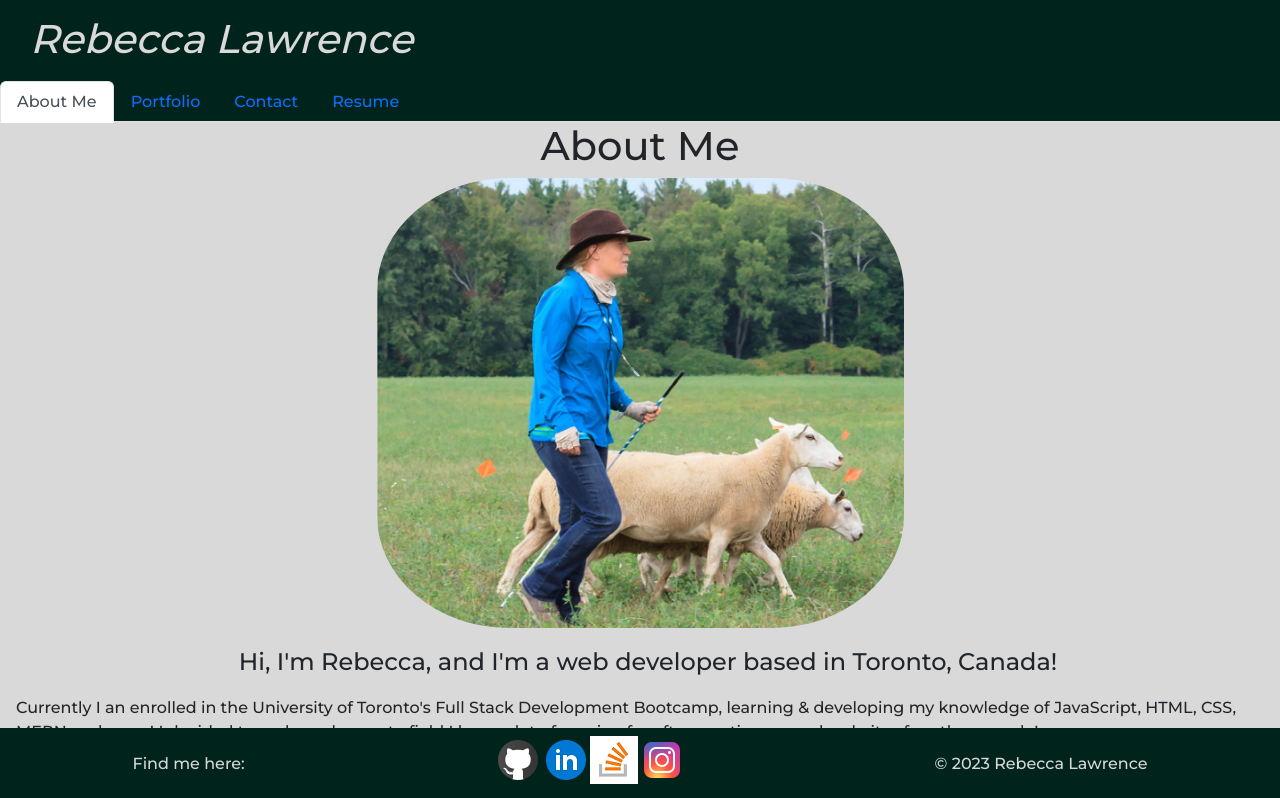
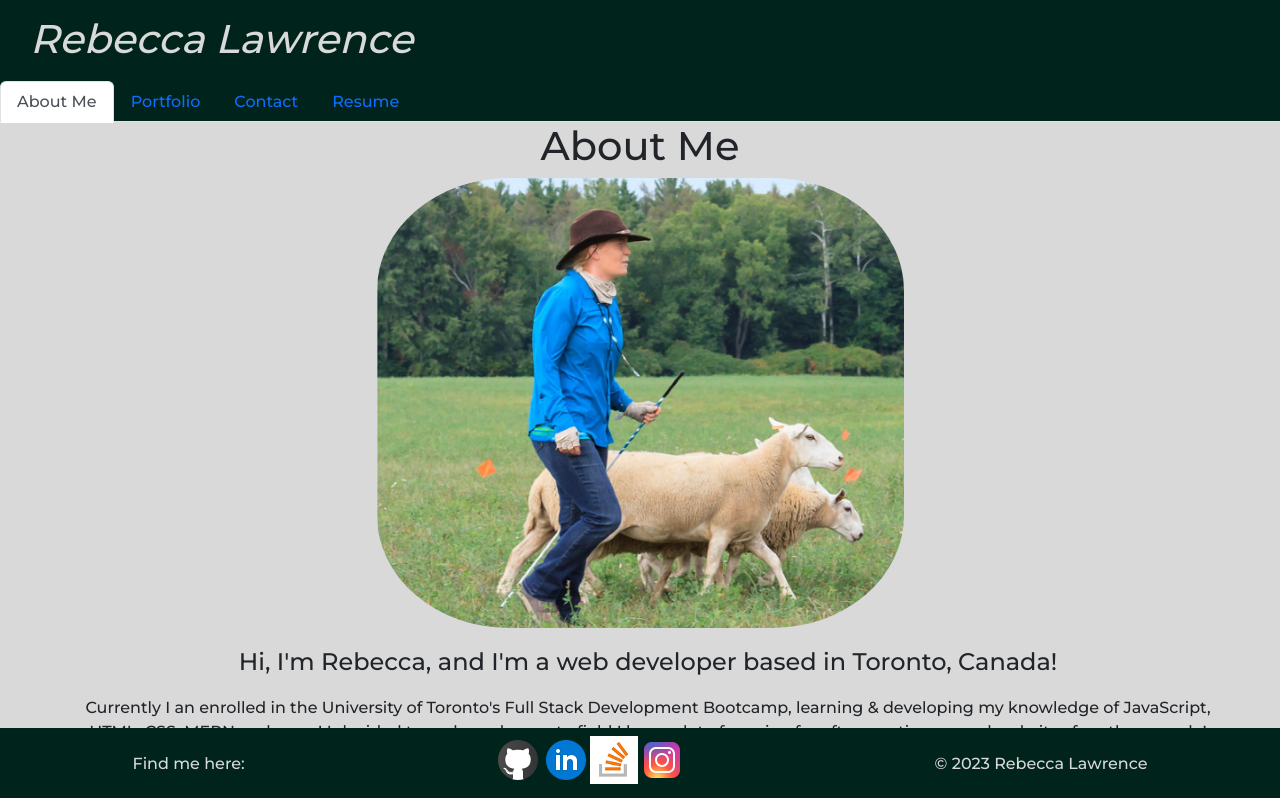
Before and after one commit to rkml14/rkml-portfolio, a React (Create React App) app: page / in a window 1280 px wide. Shown: the top 798 px of the page. Built offline with nearby package versions, Linux system fonts and the light colour scheme.

Commit message:
updated nav-bar styling

```diff
--- a/src/App.css
+++ b/src/App.css
@@ -30,7 +30,7 @@
 
 .nav-tabs{
 font-family: Montserrat, Arial, Helvetica, sans-serif;
-
+color: #353535;
 }
 
 .nav-item:hover {
@@ -40,6 +40,10 @@ background-color: #3C6E71;
 .nav-item:active {
   background-color: #D9D9D9;
   }
+
+#tabs:focus {
+  background-color: #D9D9D9
+}
 
 /* About Me Styling*/
 
@@ -63,6 +67,9 @@ background-color: #3C6E71;
 .about-text {
   margin-top: 1rem;
   margin-left: 1rem;
+  padding-left: 5%;
+  padding-right: 5%;
+  text-align: center;
 }
 /* Contact Me Styling*/
 
--- a/src/components/NavTabs.js
+++ b/src/components/NavTabs.js
@@ -7,7 +7,7 @@ export default function NavTabs({ currentPage, handlePageChange }) {
   return (
     <ul className="nav nav-tabs">
       <li className="nav-item">
-        <a
+        <a id="tabs"
           href="#AboutMe"
           onClick={() => handlePageChange('AboutMe')}
           // This is a conditional (ternary) operator that checks to see if the current page is "Home"
@@ -19,6 +19,7 @@ export default function NavTabs({ currentPage, handlePageChange }) {
       </li>
       <li className="nav-item">
         <a
+          id="tabs"
           href="#Portfolio"
           onClick={() => handlePageChange('Portfolio')}
           // Check to see if the currentPage is `About`, and if so we use the active link class from bootstrap. Otherwise, we set it to a normal nav-link
@@ -29,6 +30,7 @@ export default function NavTabs({ currentPage, handlePageChange }) {
       </li>
       <li className="nav-item">
         <a
+          id="tabs"
           href="#Contact"
           onClick={() => handlePageChange('Contact')}
           // Check to see if the currentPage is `Contact`, and if so we use the active link class from bootstrap. Otherwise, we set it to a normal nav-link
```
Also changed, not shown: 1 other file (tests, documents, lock files or other folders).
